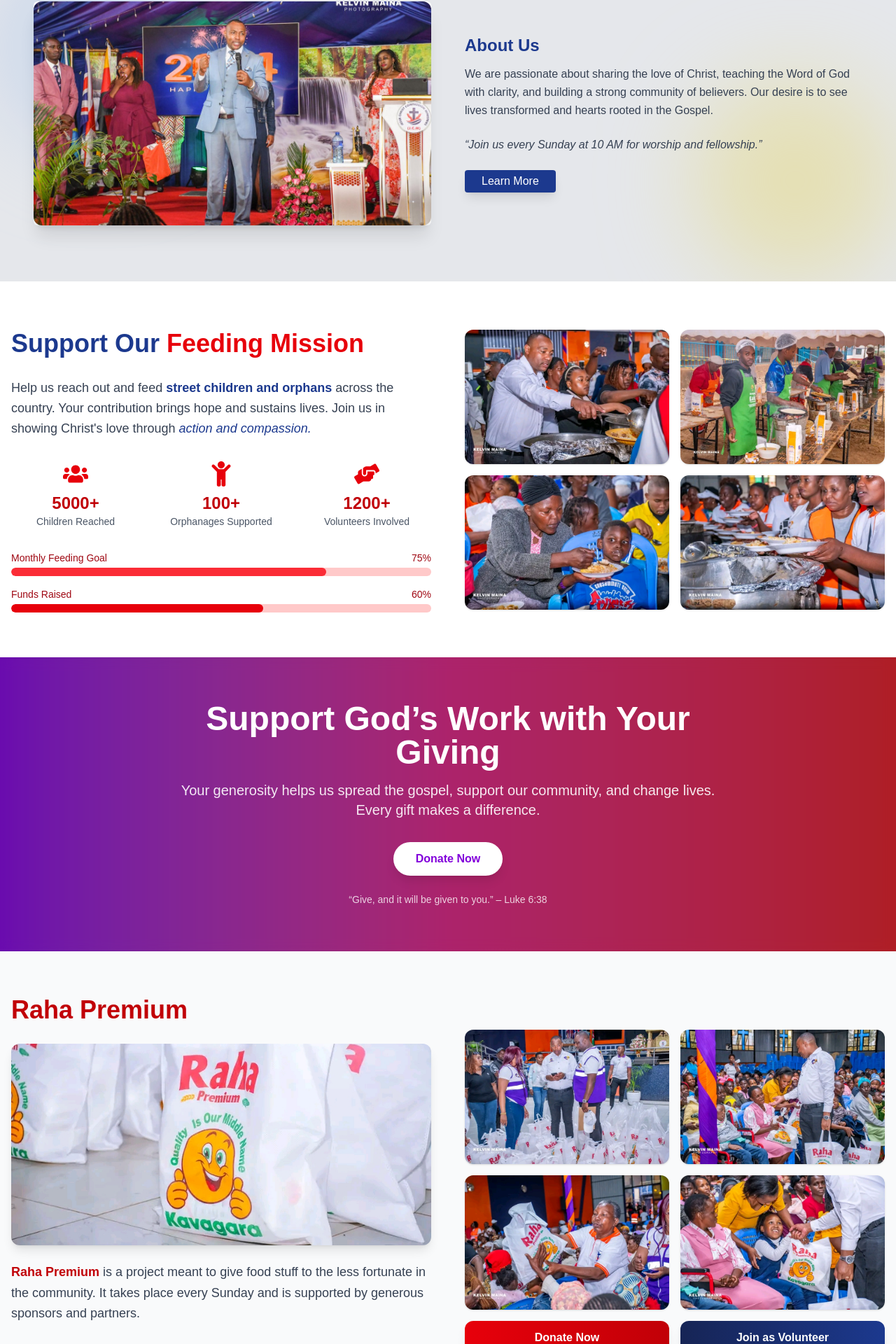
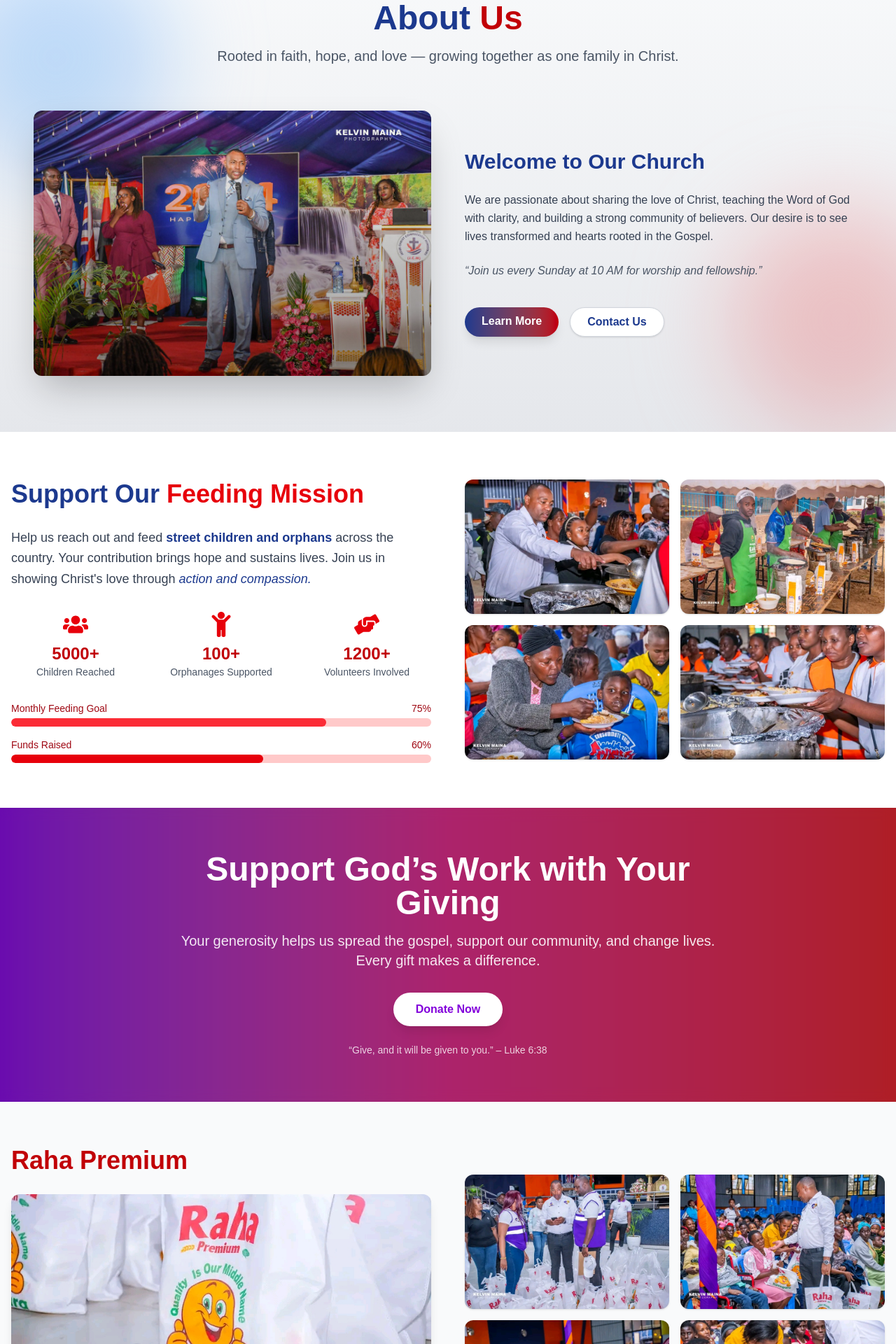
Before and after one commit to Seifuddin/Shammah, a Next.js app: page / in a window 1280 px wide. Shown: the part 1415-3335 px from the top of the page at 70% size. Built offline with nearby package versions, Linux system fonts and the light colour scheme.

Commit message:
added links

```diff
--- a/src/app/page.js
+++ b/src/app/page.js
@@ -30,6 +30,7 @@ import DonationCTA from "@/components/Donate";
 import UpcomingEvents from "@/components/Upcoming";
 import PastEventsGallery from "@/components/PastEventsGallery";
 import ChurchTV from "@/components/ChurchTv";
+import Bikes from "@/components/Bikes";
 
 export default function Home() {
   return (
@@ -82,7 +83,7 @@ export default function Home() {
 
       {/* About Us */}
       <section className="">
-        <SwiperGrid />
+        <Bikes />
       </section>
 
     </main>
--- a/src/components/AboutUs.jsx
+++ b/src/components/AboutUs.jsx
@@ -1,67 +1,20 @@
 "use client";
-import { useEffect, useState } from "react";
+
 import { motion } from "framer-motion";
-import SermonPlayer from "@/components/SermonPlayer";
 import Image from "next/image";
 import Link from "next/link";
-import { Users, BookOpen, HeartHandshake, Church } from "lucide-react"; // ✅ Icons
-
-function Counter({ from, to, duration = 2, label, Icon }) {
-  const [count, setCount] = useState(from);
-
-  useEffect(() => {
-    let start = 0;
-    const end = to;
-    const incrementTime = 20; // ms
-    const steps = Math.ceil((duration * 1000) / incrementTime);
-    const increment = (end - start) / steps;
-
-    let current = start;
-    const timer = setInterval(() => {
-      current += increment;
-      if (current >= end) {
-        clearInterval(timer);
-        setCount(end);
-      } else {
-        setCount(Math.floor(current));
-      }
-    }, incrementTime);
-
-    return () => clearInterval(timer);
-  }, [from, to, duration]);
-
-  return (
-    <motion.div
-      className="text-center flex flex-col items-center"
-      initial={{ opacity: 0, y: 20 }}
-      whileInView={{ opacity: 1, y: 0 }}
-      transition={{ duration: 0.6 }}
-      viewport={{ once: true }}
-    >
-      {/* Icon */}
-      <div className="w-14 h-14 flex items-center justify-center rounded-full bg-blue-100 mb-3 shadow-md">
-        <Icon className="w-7 h-7 text-blue-900" />
-      </div>
-      {/* Counter */}
-      <h4 className="text-3xl md:text-4xl font-extrabold text-red-700">
-        {count}+
-      </h4>
-      <p className="text-gray-700 font-medium">{label}</p>
-    </motion.div>
-  );
-}
 
 export default function Aboutus() {
   return (
-    <section className="py-20 bg-gray-200 relative overflow-hidden">
-      {/* Background Accent */}
-      <div className="absolute top-0 left-0 w-72 h-72 bg-blue-200 rounded-full mix-blend-multiply filter blur-3xl opacity-20 animate-pulse" />
-      <div className="absolute bottom-0 right-0 w-72 h-72 bg-yellow-200 rounded-full mix-blend-multiply filter blur-3xl opacity-20 animate-pulse" />
+    <section className="relative py-20 bg-gradient-to-b from-gray-50 to-gray-200 overflow-hidden">
+      {/* Background Accents */}
+      <div className="absolute top-0 -left-20 w-80 h-80 bg-blue-300 rounded-full mix-blend-multiply filter blur-3xl opacity-20 animate-pulse" />
+      <div className="absolute bottom-0 -right-20 w-80 h-80 bg-red-300 rounded-full mix-blend-multiply filter blur-3xl opacity-20 animate-pulse" />
 
       <div className="container mx-auto px-6 lg:px-12 relative z-10">
-        {/* Section Heading
+        {/* Section Heading */}
         <motion.div
-          className="text-center mb-12"
+          className="text-center mb-16"
           initial={{ opacity: 0, y: 20 }}
           whileInView={{ opacity: 1, y: 0 }}
           transition={{ duration: 0.7 }}
@@ -70,28 +23,31 @@ export default function Aboutus() {
           <h2 className="text-3xl md:text-5xl font-extrabold text-blue-900 mb-4">
             About <span className="text-red-700">Us</span>
           </h2>
-          <p className="text-lg md:text-xl text-gray-700 max-w-2xl mx-auto">
-            Rooted in faith, hope, and love — growing together as one family in Christ.
+          <p className="text-lg md:text-xl text-gray-600 max-w-2xl mx-auto">
+            Rooted in faith, hope, and love — growing together as one family in
+            Christ.
           </p>
         </motion.div>
-*/}
+
         {/* Content Grid */}
         <div className="grid md:grid-cols-2 gap-12 items-center">
-          {/* Left: Media / Sermon Player */}
+          {/* Left: Image */}
           <motion.div
             initial={{ opacity: 0, scale: 0.95 }}
             whileInView={{ opacity: 1, scale: 1 }}
             transition={{ duration: 0.8 }}
             viewport={{ once: true }}
-            className="rounded-md overflow-hidden shadow-xl bg-white"
+            className="relative rounded-xl overflow-hidden shadow-2xl"
           >
             <Image
               src="/images/GDPAtjUXEAAT9hI.jpg"
               alt="About"
               width={600}
               height={400}
-                          className="w-full h-auto max-h-72 md:max-h-80 object-cover rounded-xl shadow-lg"
+              className="w-full h-full object-cover"
             />
+            {/* Overlay */}
+            <div className="absolute inset-0 bg-gradient-to-t from-black/40 to-transparent" />
           </motion.div>
 
           {/* Right: Text Content */}
@@ -100,53 +56,39 @@ export default function Aboutus() {
             whileInView={{ opacity: 1, y: 0 }}
             transition={{ duration: 0.8 }}
             viewport={{ once: true }}
+            className="space-y-6"
           >
-            <h3 className="text-2xl font-bold text-blue-900 mb-3">About Us</h3>
-            <p className="text-gray-700 leading-relaxed mb-6">
+            <h3 className="text-2xl md:text-3xl font-bold text-blue-900">
+              Welcome to Our Church
+            </h3>
+            <p className="text-gray-700 leading-relaxed">
               We are passionate about sharing the love of Christ, teaching the
               Word of God with clarity, and building a strong community of
               believers. Our desire is to see lives transformed and hearts
               rooted in the Gospel.
             </p>
-{/* Right: Text Content
-            <h3 className="text-2xl font-bold text-blue-900 mb-3">Our Mission</h3>
-            <p className="text-gray-700 leading-relaxed mb-6">
-              To equip people spiritually and practically to live victorious
-              lives through Christ. Whether you're new to faith or looking for a
-              spiritual home, you belong here.
-            </p>
- */}
-            <p className="text-gray-700 italic mb-6">
+
+            <p className="text-gray-600 italic">
               “Join us every Sunday at 10 AM for worship and fellowship.”
             </p>
 
             {/* Buttons */}
-            <div className="flex flex-wrap gap-4 mt-6">
+            <div className="flex flex-wrap gap-4 pt-4">
               <Link
                 href="/visit"
-  className="bg-blue-900 text-white text-center py-1 px-6 rounded hover:bg-red-800 transition transform hover:scale-105 shadow-lg"
+                className="bg-gradient-to-r from-blue-900 to-red-700 text-white font-semibold text-center py-2 px-6 rounded-full hover:opacity-90 transition transform hover:scale-105 shadow-lg"
               >
                 Learn More
               </Link>
-
+              <Link
+                href="/contact"
+                className="bg-white border border-gray-300 text-blue-900 font-semibold text-center py-2 px-6 rounded-full hover:bg-gray-100 transition transform hover:scale-105 shadow"
+              >
+                Contact Us
+              </Link>
             </div>
           </motion.div>
         </div>
-
-        {/* Animated Counters
-        <motion.div
-          className="grid grid-cols-2 md:grid-cols-4 gap-8 mt-16 text-center"
-          initial={{ opacity: 0 }}
-          whileInView={{ opacity: 1 }}
-          transition={{ duration: 0.8 }}
-          viewport={{ once: true }}
-        >
-          <Counter from={0} to={500} label="Members" Icon={Users} />
-          <Counter from={0} to={1200} label="Sermons Preached" Icon={BookOpen} />
-          <Counter from={0} to={50} label="Outreach Programs" Icon={HeartHandshake} />
-          <Counter from={0} to={20} label="Years in Ministry" Icon={Church} />
-        </motion.div>
-        */}
       </div>
     </section>
   );
--- a/src/components/PraiseAndWorship.jsx
+++ b/src/components/PraiseAndWorship.jsx
@@ -2,7 +2,7 @@
 import { motion, animate, useMotionValue, useMotionValueEvent } from "framer-motion";
 import { useState, useEffect } from "react";
 import Image from "next/image";
-import { X, ChevronLeft, ChevronRight } from "lucide-react";
+import { X, ChevronLeft, ChevronRight, Users, Stethoscope, Handshake } from "lucide-react"; // ✅ Added icons
 
 const images = [
   "/images/1754933927764.jpg",
@@ -128,46 +128,73 @@ export default function PraiseWorshipTeam() {
           <div className="flex flex-col sm:flex-row gap-4 mt-8">
             <motion.button
               whileHover={{ scale: 1.05 }}
-              className="flex-1 bg-gradient-to-r from-red-600 to-red-700 text-white px-6 py-3 rounded-xl font-semibold shadow-lg hover:from-blue-700 hover:to-blue-800 transition"
+              whileTap={{ scale: 0.95 }}
+              className="flex items-center justify-center gap-2 flex-1 bg-gradient-to-r from-red-600 to-red-700
+               text-white px-6 py-3 rounded-full font-semibold shadow-lg
+               hover:from-red-700 hover:to-red-800 hover:shadow-xl transition-all"
             >
-              Donate Now
+              ❤️ Donate Now
             </motion.button>
+
             <motion.button
               whileHover={{ scale: 1.05 }}
-              className="flex-1 bg-gradient-to-r from-blue-950 to-blue-900 hover:from-blue-900 text-white px-6 py-3 rounded-xl font-semibold shadow-lg hover:bg-gray-300 transition"
+              whileTap={{ scale: 0.95 }}
+              className="flex items-center justify-center gap-2 flex-1 bg-gradient-to-r from-blue-600 to-blue-700
+               text-white px-6 py-3 rounded-full font-semibold shadow-lg
+               hover:from-blue-700 hover:to-blue-800 hover:shadow-xl transition-all"
             >
-              Join as Volunteer
+              🙌 Join as Volunteer
             </motion.button>
           </div>
         </motion.div>
       </div>
 
-      {/* Stats Section with Animated Counters */}
-      <div className="bg-gradient-to-r from-blue-600 via-indigo-700 to-purple-700 py-12">
-        <div className="container mx-auto px-4 grid grid-cols-1 md:grid-cols-3 gap-8 text-center">
+      {/* ✅ Improved Stats Section with Lucide Icons */}
+      <div className="bg-gradient-to-r from-blue-600 via-indigo-700 to-purple-700 py-16">
+        <div className="container mx-auto px-6 grid grid-cols-1 md:grid-cols-3 gap-8">
+          {/* Patients Served */}
           <motion.div
-            initial={{ opacity: 0, y: 20 }}
+            initial={{ opacity: 0, y: 30 }}
             whileInView={{ opacity: 1, y: 0 }}
             transition={{ duration: 0.6 }}
+            className="flex flex-col items-center justify-center bg-white/10 backdrop-blur-md
+                       rounded-2xl p-8 shadow-lg hover:scale-105 transition-transform"
           >
-            <p className="text-4xl font-bold text-white">{patients}+</p>
-            <p className="text-gray-200 mt-2">Patients Served</p>
+            <div className="w-14 h-14 flex items-center justify-center bg-white/20 rounded-full mb-4">
+              <Users className="w-7 h-7 text-white" />
+            </div>
+            <p className="text-4xl font-extrabold text-white">{patients}+</p>
+            <p className="text-gray-200 mt-2 font-medium">Patients Served</p>
           </motion.div>
+
+          {/* Doctors Participated */}
           <motion.div
-            initial={{ opacity: 0, y: 20 }}
+            initial={{ opacity: 0, y: 30 }}
             whileInView={{ opacity: 1, y: 0 }}
             transition={{ duration: 0.6, delay: 0.2 }}
+            className="flex flex-col items-center justify-center bg-white/10 backdrop-blur-md
+                       rounded-2xl p-8 shadow-lg hover:scale-105 transition-transform"
           >
-            <p className="text-4xl font-bold text-white">{doctors}+</p>
-            <p className="text-gray-200 mt-2">Doctors Participated</p>
+            <div className="w-14 h-14 flex items-center justify-center bg-white/20 rounded-full mb-4">
+              <Stethoscope className="w-7 h-7 text-white" />
+            </div>
+            <p className="text-4xl font-extrabold text-white">{doctors}+</p>
+            <p className="text-gray-200 mt-2 font-medium">Doctors Participated</p>
           </motion.div>
+
+          {/* Volunteers Engaged */}
           <motion.div
-            initial={{ opacity: 0, y: 20 }}
+            initial={{ opacity: 0, y: 30 }}
             whileInView={{ opacity: 1, y: 0 }}
             transition={{ duration: 0.6, delay: 0.4 }}
+            className="flex flex-col items-center justify-center bg-white/10 backdrop-blur-md
+                       rounded-2xl p-8 shadow-lg hover:scale-105 transition-transform"
           >
-            <p className="text-4xl font-bold text-white">{volunteers}+</p>
-            <p className="text-gray-200 mt-2">Volunteers Engaged</p>
+            <div className="w-14 h-14 flex items-center justify-center bg-white/20 rounded-full mb-4">
+              <Handshake className="w-7 h-7 text-white" />
+            </div>
+            <p className="text-4xl font-extrabold text-white">{volunteers}+</p>
+            <p className="text-gray-200 mt-2 font-medium">Volunteers Engaged</p>
           </motion.div>
         </div>
       </div>
--- a/src/components/Projects.jsx
+++ b/src/components/Projects.jsx
@@ -125,21 +125,30 @@ export default function Projects() {
             </p>
           </motion.div>
           */}
+
           {/* Call-to-Action Buttons */}
-          <div className="flex flex-col sm:flex-row gap-4 mt-4">
+<div className="flex flex-col sm:flex-row gap-4 mt-8">
   <motion.button
     whileHover={{ scale: 1.05 }}
-              className="flex-1 bg-gradient-to-r from-red-600 to-red-700 text-white px-6 py-3 rounded-xl font-semibold shadow-lg hover:from-yellow-600 hover:to-yellow-700 transition"
+    whileTap={{ scale: 0.95 }}
+    className="flex items-center justify-center gap-2 flex-1 bg-gradient-to-r from-red-600 to-red-700
+               text-white px-6 py-3 rounded-full font-semibold shadow-lg
+               hover:from-red-700 hover:to-red-800 hover:shadow-xl transition-all"
   >
-              Donate Now
+    ❤️ Donate Now
   </motion.button>
+
   <motion.button
     whileHover={{ scale: 1.05 }}
-              className="flex-1 bg-gradient-to-r from-blue-950 to-blue-900 hover:from-blue-900 text-white px-6 py-3 rounded-xl font-semibold shadow-lg hover:bg-gray-300 transition"
+    whileTap={{ scale: 0.95 }}
+    className="flex items-center justify-center gap-2 flex-1 bg-gradient-to-r from-blue-600 to-blue-700
+               text-white px-6 py-3 rounded-full font-semibold shadow-lg
+               hover:from-blue-700 hover:to-blue-800 hover:shadow-xl transition-all"
   >
-              Join as Volunteer
+    🙌 Join as Volunteer
   </motion.button>
 </div>
+
         </motion.div>
       </div>
 
--- a/src/components/Ready.js
+++ b/src/components/Ready.js
@@ -36,7 +36,7 @@ export default function Ready() {
         >
           {/* Phone Call Button */}
           <a
-            href="tel:+254712345678"
+            href="tel:0111608331"
             className="flex items-center gap-2 bg-green-600 hover:bg-green-700 px-6 py-3 rounded-2xl shadow-lg transition transform hover:scale-105"
           >
             <Phone className="w-5 h-5" />
@@ -45,7 +45,7 @@ export default function Ready() {
 
           {/* WhatsApp Button */}
           <a
-            href="https://wa.me/254712345678"
+            href="https://wa.me/+254111608331"
             target="_blank"
             rel="noopener noreferrer"
             className="flex items-center gap-2 bg-emerald-500 hover:bg-emerald-600 px-6 py-3 rounded-2xl shadow-lg transition transform hover:scale-105"
@@ -56,7 +56,7 @@ export default function Ready() {
 
           {/* Email Button */}
           <a
-            href="mailto:info@yourchurch.org"
+            href="mailto:lapsatechnologies@gmail.com"
             className="flex items-center gap-2 bg-blue-600 hover:bg-blue-700 px-6 py-3 rounded-2xl shadow-lg transition transform hover:scale-105"
           >
             <Mail className="w-5 h-5" />
```
Also changed, not shown: src/components/Bikes.jsx (added, +106 -0 lines), src/components/Footer.jsx (+5 -5 lines), src/components/SwiperGrid.jsx (+8 -8 lines). Lines whose indentation alone changed are shown as unchanged.
